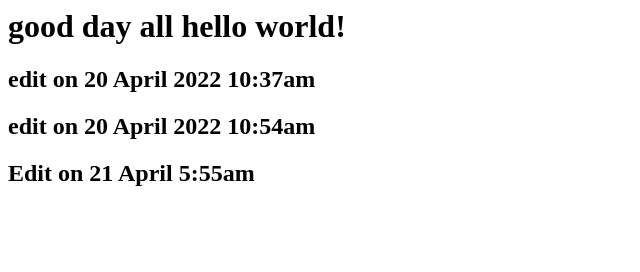
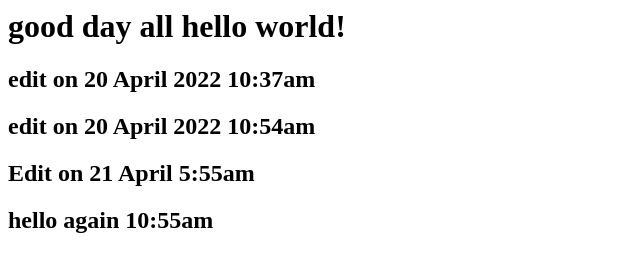
Before and after one commit to alvinkg/website2, a plain HTML site: page index.html in a window 1280 px wide. Shown: the whole page, without its empty margins (0-640 px from the left). Drawn offline with Linux system fonts and the light colour scheme.

Commit message:
#15 added timestamp 10:55

```diff
--- a/index.html
+++ b/index.html
@@ -2,3 +2,4 @@
 <h2>edit on 20 April 2022 10:37am</h2>
 <h2>edit on 20 April 2022 10:54am</h2>
 <h2>Edit on 21 April 5:55am</h2>
+<h2>hello again 10:55am</h2>
```
